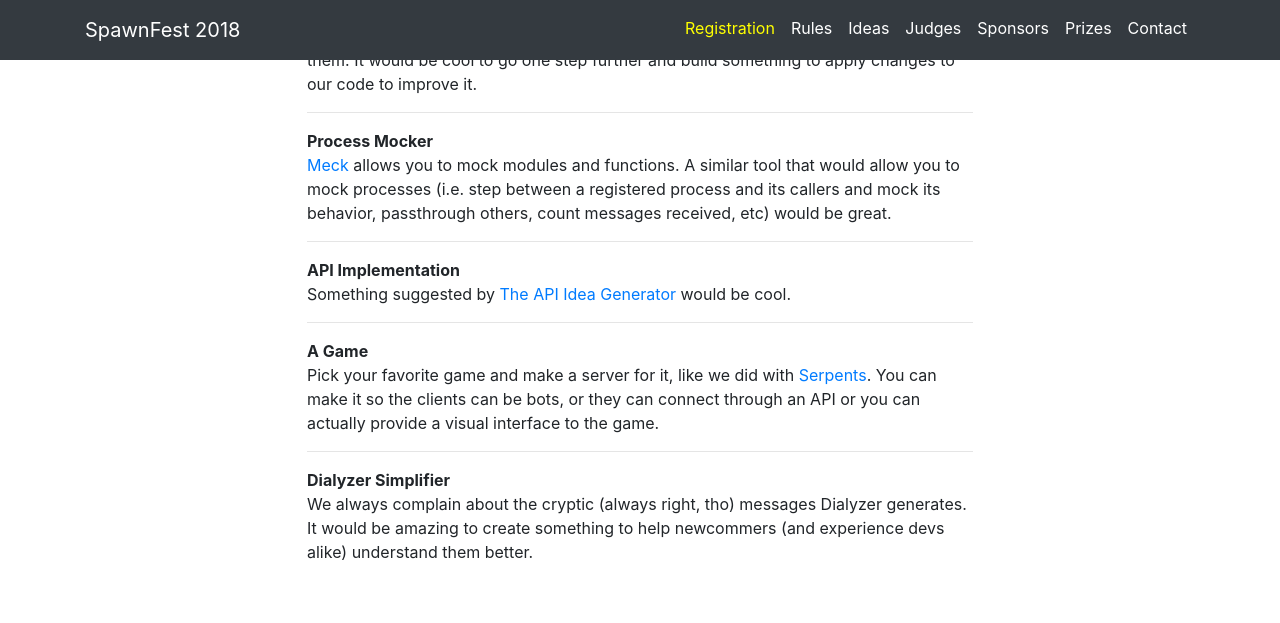
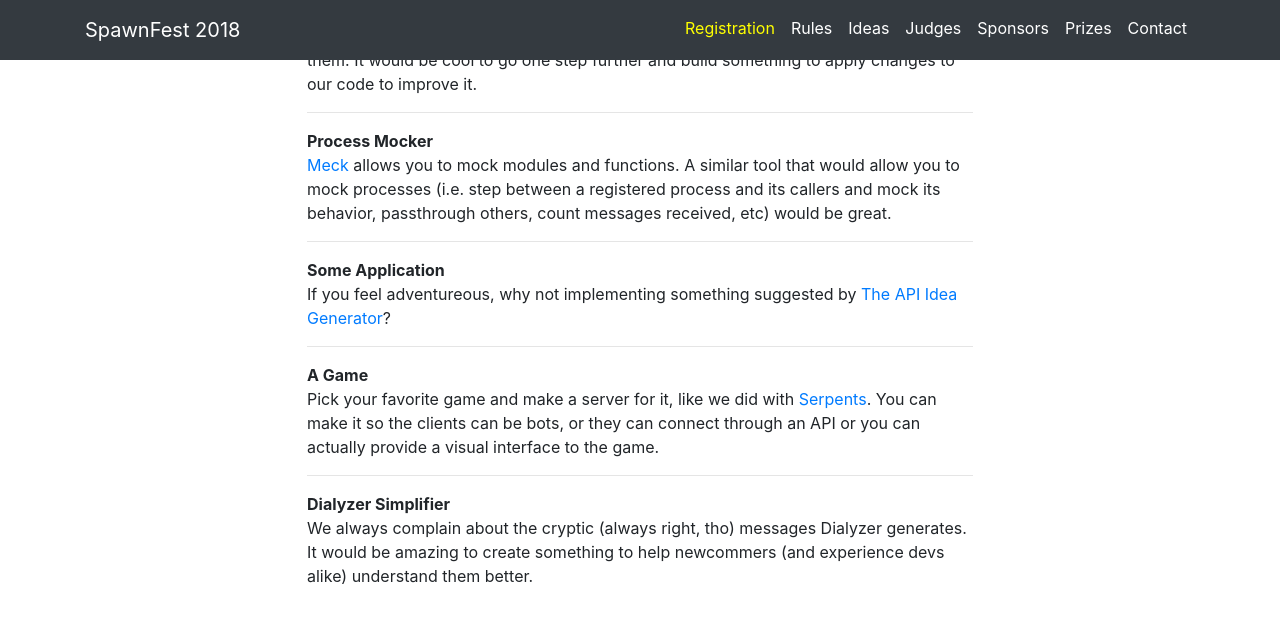
Before and after one commit to spawnfest/spawnfest.github.io, a Jekyll site: the page built from ideas.html, in a window 1280 px wide and 900 px high, scrolled down 671 px, cut to the strip 0-637 px from the top of the window. Shown: the top 623 px of the strip. Built offline with Jekyll 4.4.1, drawn with Linux system fonts in a browser that asks for light colours.

Commit message:
It's the APP idea, not the API idea generator

```diff
--- a/_config.yml
+++ b/_config.yml
@@ -189,8 +189,8 @@
     description: We have <a target="_blank" href="https://github.com/inaka/elvis">Elvis</a> which will show places where we can improve our code, but it won't fix them. It would be cool to go one step further and build something to apply changes to our code to improve it.
   - title: Process Mocker
     description: <a target="_blank" href="https://hex.pm/packages/meck">Meck</a> allows you to mock modules and functions. A similar tool that would allow you to mock processes (i.e. step between a registered process and its callers and mock its behavior, passthrough others, count messages received, etc) would be great.
-  - title: API Implementation
-    description: Something suggested by <a target="_blank" href="https://appideagenerator.com/">The API Idea Generator</a> would be cool.
+  - title: Some Application
+    description: If you feel adventureous, why not implementing something suggested by <a target="_blank" href="https://appideagenerator.com/">The API Idea Generator</a>?
   - title: A Game
     description: Pick your favorite game and make a server for it, like we did with <a target="_blank" href="https://github.com/inaka/serpents">Serpents</a>. You can make it so the clients can be bots, or they can connect through an API or you can actually provide a visual interface to the game.
   - title: Dialyzer Simplifier
```
